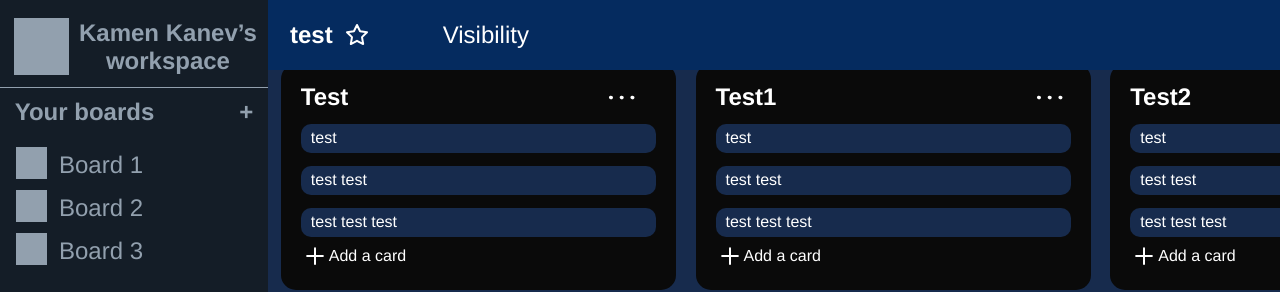
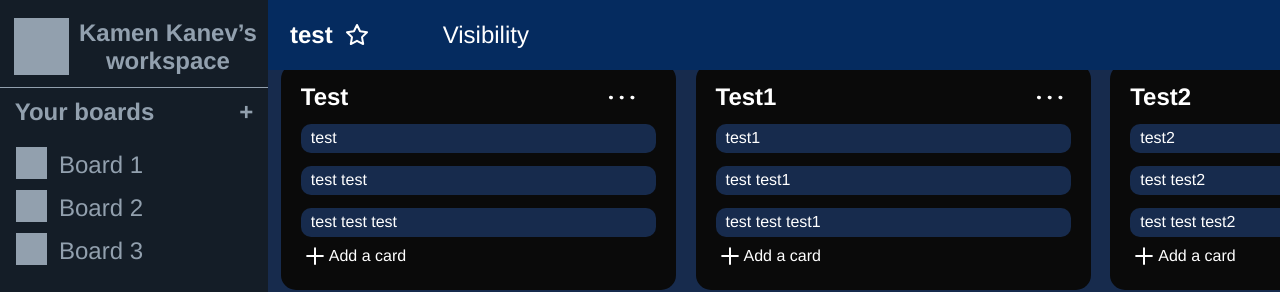
Before and after one commit to dingi7/boardo, a React (Create React App) app: page /board/1 in a window 1280 px wide. Shown: the top 292 px of the page. Built offline with nearby package versions, Linux system fonts and the light colour scheme; what react-auth-kit would draw is missing.

Commit message:
text pagination to task modal

```diff
--- a/src/Components/DragableComponent/DragableCard.tsx
+++ b/src/Components/DragableComponent/DragableCard.tsx
@@ -20,16 +20,18 @@ interface BoardCard {
     id: string;
     name: string;
     items: CardItem[];
+
 }
 
 interface CardProps {
     id: string;
     index: number;
     card: BoardCard;
+    OpenModal: () => void;
     moveCard: (dragIndex: number, hoverIndex: number) => void;
 }
 
-const DragableCard: React.FC<CardProps> = ({ id, index, moveCard, card }) => {
+const DragableCard: React.FC<CardProps> = ({ id, index, moveCard, card, OpenModal }) => {
     const [{ handlerId }, drop] = useDrop({
         accept: ItemTypes.CARD,
         collect(monitor) {
@@ -57,7 +59,7 @@ const DragableCard: React.FC<CardProps> = ({ id, index, moveCard, card }) => {
 
     return (
         <div ref={(node) => drag(drop(node))} style={{ opacity: isDragging ? 0 : 1 }} data-handler-id={handlerId}>
-            <List id={id} name={card.name} initialItems={card.items} setIsOpen={() => { }} />
+            <List id={id} name={card.name} initialItems={card.items} setIsOpen={OpenModal} />
         </div>
     );
 };
--- a/src/Pages/Board/Board.tsx
+++ b/src/Pages/Board/Board.tsx
@@ -49,9 +49,9 @@ export const Board = (): JSX.Element => {
       id: '456',
       name: 'Test1',
       items: [
-        { id: '4', name: 'test', checkboxElements: [''], color: 'blue' },
-        { id: '5', name: 'test test', checkboxElements: [''], color: 'blue' },
-        { id: '6', name: 'test test test', checkboxElements: [''], color: 'blue' },
+        { id: '4', name: 'test1', checkboxElements: [''], color: 'blue' },
+        { id: '5', name: 'test test1', checkboxElements: [''], color: 'blue' },
+        { id: '6', name: 'test test test1', checkboxElements: [''], color: 'blue' },
       ],
     },
 
@@ -60,9 +60,9 @@ export const Board = (): JSX.Element => {
       id: '789',
       name: 'Test2',
       items: [
-        { id: '7', name: 'test', checkboxElements: [''], color: 'blue' },
-        { id: '8', name: 'test test', checkboxElements: [''], color: 'blue' },
-        { id: '9', name: 'test test test', checkboxElements: [''], color: 'blue' },
+        { id: '7', name: 'test2', checkboxElements: [''], color: 'blue' },
+        { id: '8', name: 'test test2', checkboxElements: [''], color: 'blue' },
+        { id: '9', name: 'test test test2', checkboxElements: [''], color: 'blue' },
       ],
     },
   ]);
@@ -78,25 +78,7 @@ export const Board = (): JSX.Element => {
     );
   }, []);
 
-  const moveTask = useCallback(
-    (cardIndex: number, dragIndex: number, hoverIndex: number) => {
-      setCards((prevCards) => {
-        const updatedCards = [...prevCards];
-        const draggedCard = { ...updatedCards[cardIndex] };
 
-        draggedCard.items = update(draggedCard.items, {
-          $splice: [
-            [dragIndex, 1],
-            [hoverIndex, 0, draggedCard.items[dragIndex]],
-          ],
-        });
-
-        updatedCards[cardIndex] = draggedCard;
-        return updatedCards;
-      });
-    },
-    []
-  );
 
   const renderCard = useCallback(
     (card: BoardCard, index: number) => {
@@ -106,11 +88,12 @@ export const Board = (): JSX.Element => {
           index={index}
           id={card.id}
           card={card}
+          OpenModal={() => setIsOpen(true)}
           moveCard={moveCard}
         />
       );
     },
-    [moveCard, moveTask]
+    [moveCard]
   );
 
   const { boardName, boardId }: IBoardProps = {
--- a/src/Pages/Board/TaskModal/TaskModal.tsx
+++ b/src/Pages/Board/TaskModal/TaskModal.tsx
@@ -52,10 +52,10 @@
                     <img src={closeVector} alt="Close" />
                 </button>
                 <form className="flex flex-col justify-center w-full" onSubmit={submitHandler}>
-                    <label className="text-white text-left">Task label:</label>
-                    <input className="bg-white text-black p-2 rounded mb-2" />
+                    <label className="text-white text-left mb-1">Task label:</label>
+                    <input className="bg-white text-black p-2 rounded mb-4" />
 
-                    <label className="text-white text-left">Task colour:</label>
+                    <label className="text-white text-left mb-1">Task colour:</label>
 
                     <div className="flex gap-2 mb-[4%]">
                         <input
```
